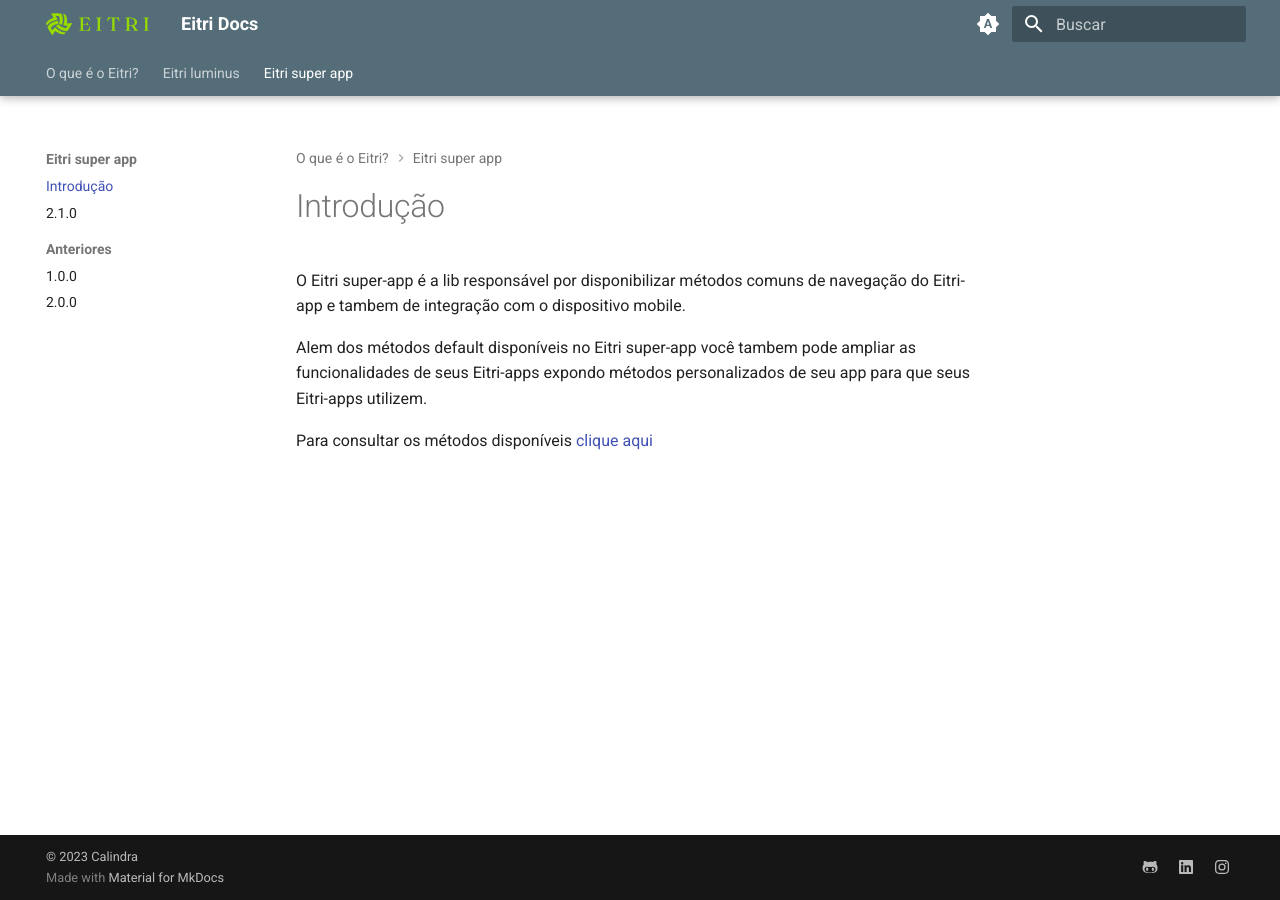
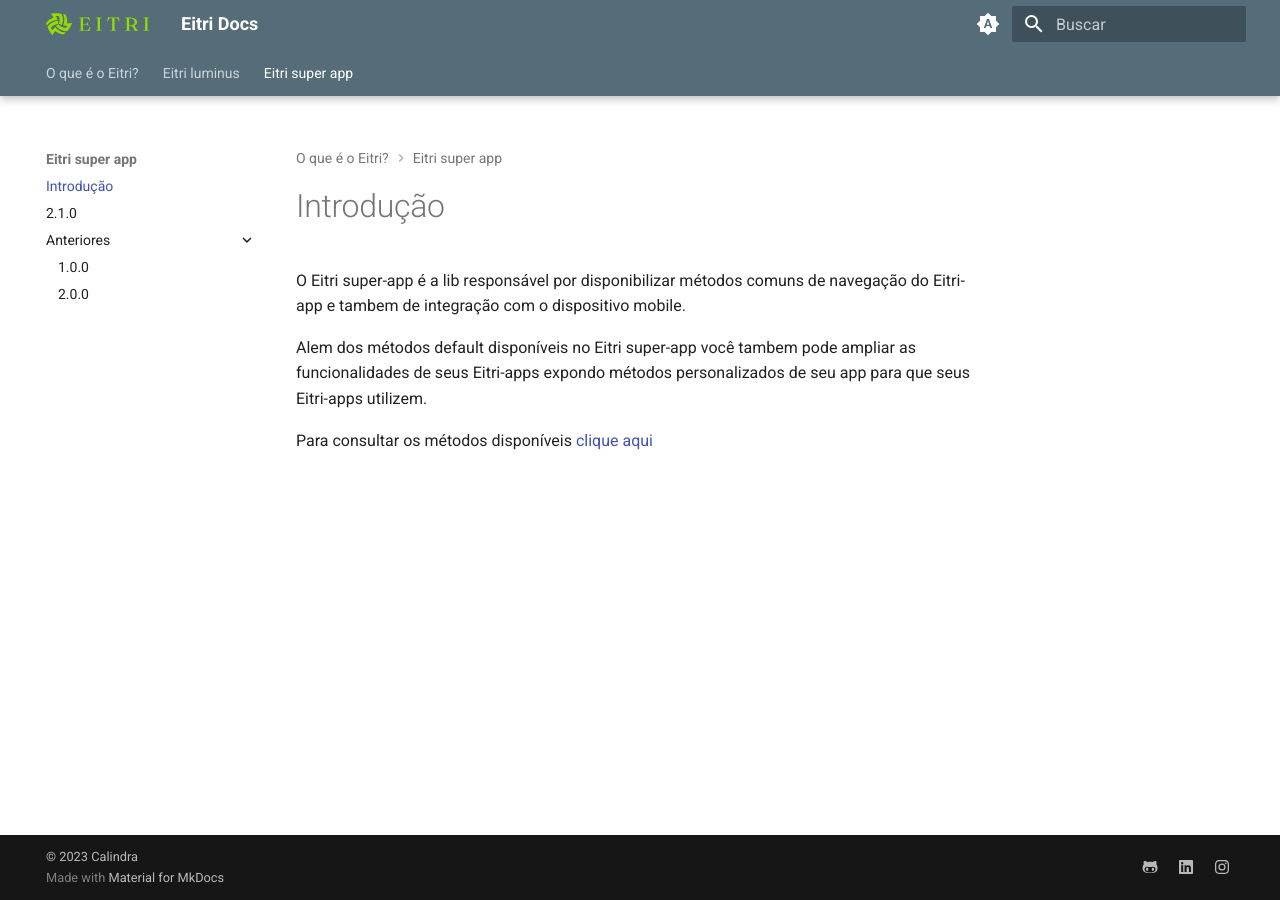
Before and after one commit to Calindra/eitri-docs, an MkDocs documentation site: the page built from docs/eitri-super-app/index.md, in a window 1280 px wide. Built offline with MkDocs 1.6.1 and Material for MkDocs 9.7.7, drawn with Linux system fonts in a browser that asks for light colours; the version menu is left out.

Commit message:
Changing features
- Removed sections
- Included instant.progress for slow connections to see progress
- Included mike support for versionin on github pages

```diff
--- a/mkdocs.yml
+++ b/mkdocs.yml
@@ -15,10 +15,10 @@
   features:
   - navigation.tabs
   - navigation.tabs.sticky
-  - navigation.sections
   - navigation.expand
   - navigation.path
   - navigation.instant
+  - navigation.instant.progress
   - navigation.tracking
   - toc.follow
   - navigation.top
@@ -84,6 +84,8 @@
           data: 0
           note: >-
             Obrigado pelo feedback! Nos ajude a melhorar respondendo <a href="#" target="_blank" rel="noopener">nosso formulário</a>.
+  version:
+    provider: mike
 
 copyright:
   © 2023 <a href="https://github.com/Calindra" target="_blank" rel="noopener">Calindra</a>
```
